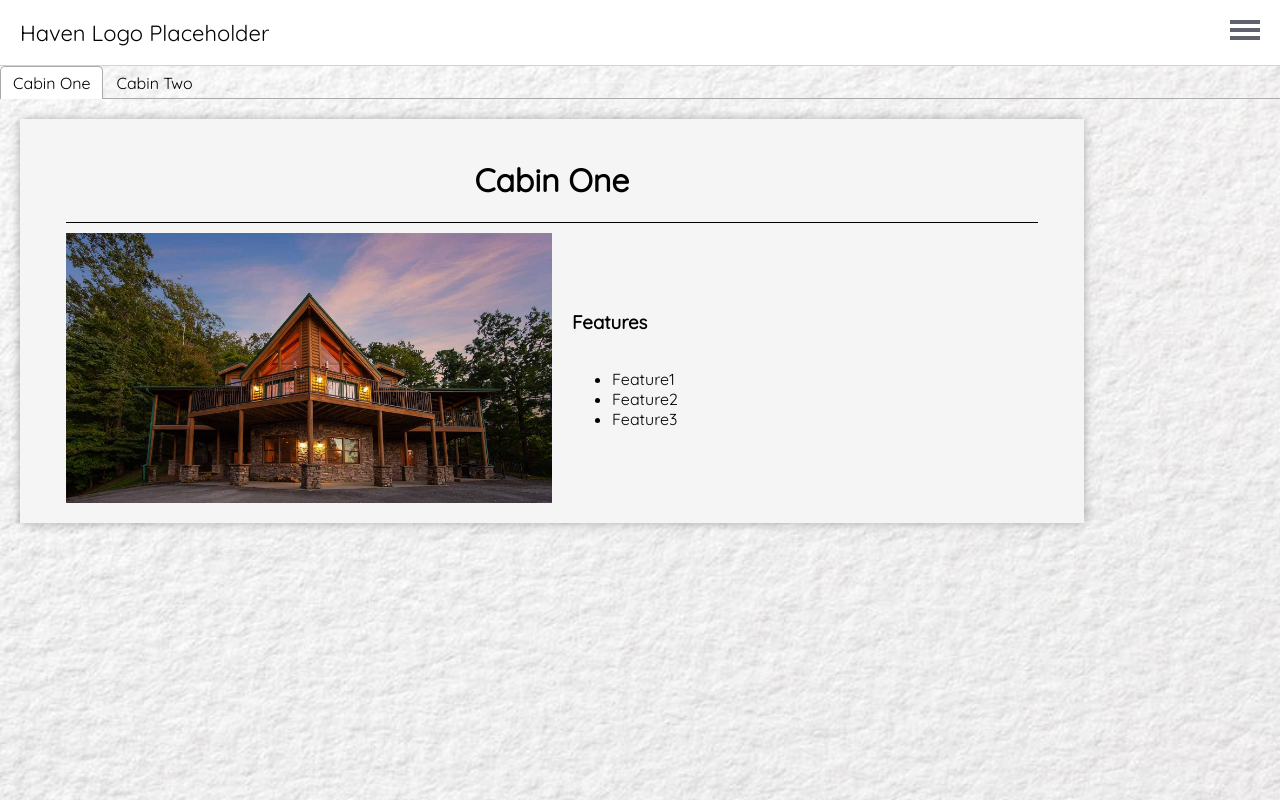
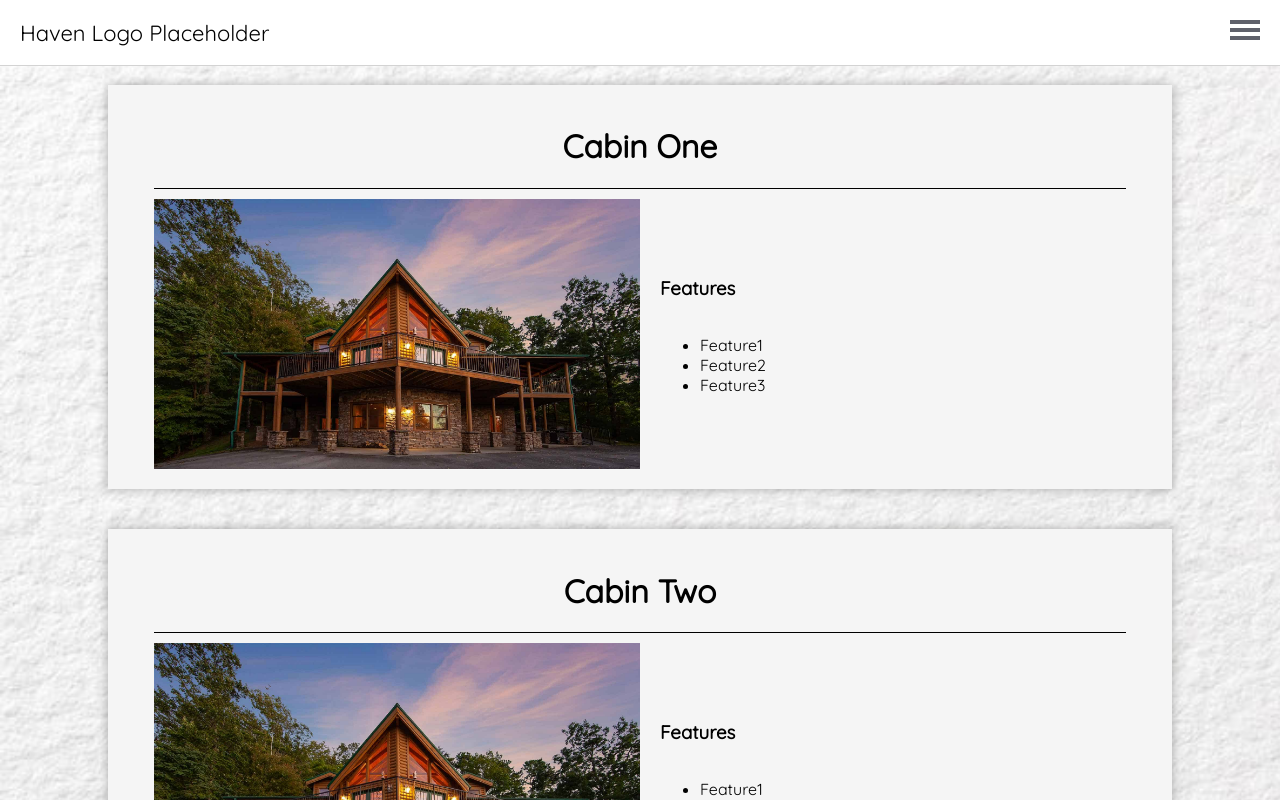
Before and after one commit to clayhindman01/haven, a React (Create React App) app: page /booking in a window 1280 px wide. Shown: the top 800 px of the page. Built offline with nearby package versions, Linux system fonts and the light colour scheme.

Commit message:
Adding new branch

```diff
--- a/src/pages/Booking.js
+++ b/src/pages/Booking.js
@@ -2,7 +2,6 @@ import React from "react";
 import Header from "../components/Header";
 import Cabin from "../components/Cabin";
 import { Tab, Tabs, TabList, TabPanel } from 'react-tabs';
-import 'react-tabs/style/react-tabs.css';
 
 export default function Booking() {
   return (
@@ -10,18 +9,8 @@ export default function Booking() {
     <Header isHomepage={false} />
     <div className="container bookingContainer">
       <div className="center">
-        <Tabs>
-          <TabList>
-            <Tab>Cabin One</Tab>
-            <Tab>Cabin Two</Tab>
-          </TabList>
-          <TabPanel>
-            <Cabin cabinOne={true} />
-          </TabPanel>
-          <TabPanel>
-            <Cabin cabinOne={false} />
-          </TabPanel>
-        </Tabs>
+        <Cabin cabinOne={true} />
+        <Cabin cabinOne={false} />
       </div>
     </div>
     </>
```
